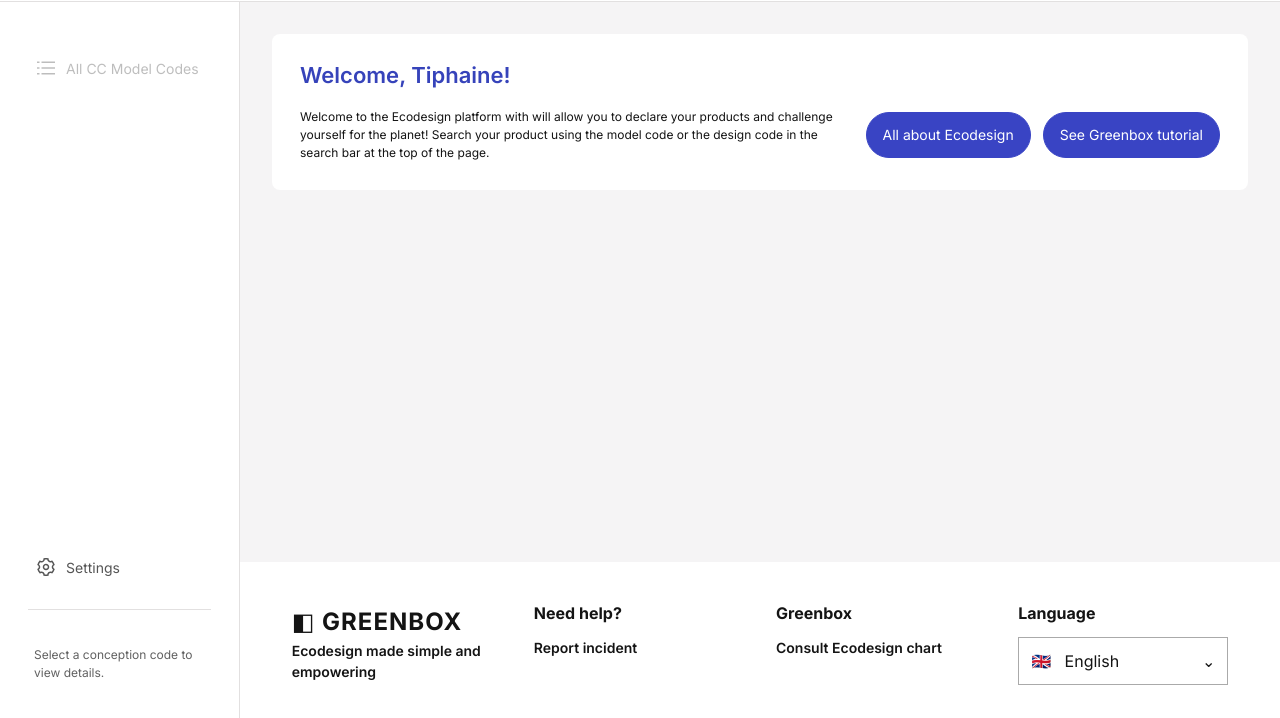
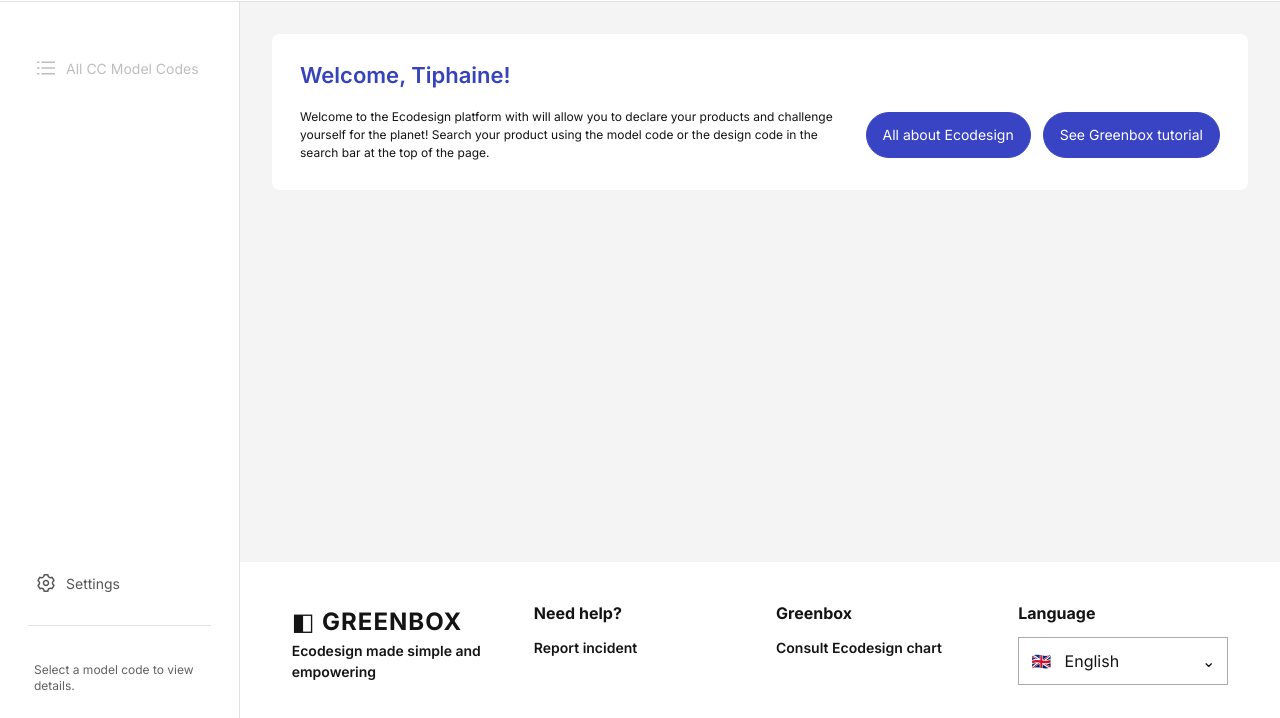
Before and after one commit to tiphaine-maes/greenbox-prototype, a plain HTML site: page index.html in a window 1280 px wide. Shown: the part 82-800 px from the top of the page. Drawn offline with Linux system fonts and the light colour scheme.

Commit message:
Hide generic model code sidebar heading
Co-authored-by: Copilot App <223556219+Copilot@users.noreply.github.com>

```diff
--- a/index.html
+++ b/index.html
@@ -80,9 +80,7 @@
     body.home-view #sidebar .nav-item { justify-content: flex-start; padding: 14px 18px; }
     body.home-view #sidebar [data-page="all-model-code"] { opacity: 0.38; }
     body.home-view #sidebar .model-nav-heading,
-    body.home-view #sidebar #model-subnav, body.home-view #sidebar #model-code-help { display: none !important; }
-    body:not(.home-view) .home-nav-help { display: none; }
-    .home-nav-help { margin: 12px 18px; font-size: 12px; color: #616161; }
+    body.home-view #sidebar #model-subnav { display: none !important; }
     .home-welcome { padding: 28px; border-radius: 8px; background: white; }
     .home-welcome h1 { margin: 0 0 20px; color: #3643BA; font-size: 22px; font-weight: 600 !important; }
     .home-welcome-content { display: grid; grid-template-columns: minmax(220px, 1fr) auto; align-items: center; gap: 20px; }
@@ -780,6 +778,7 @@
     #impact-more[aria-expanded="true"] svg { transform: rotate(180deg); }
     .synthesis-subnav { margin: 8px 0; display: flex; color: #3643BA; text-decoration: none; }
     .model-nav-heading { display: flex; align-items: center; gap: 8px; }
+    .model-nav-heading:not(.selected) { display: none; }
     .model-nav-heading #model-code-nav { flex: 1; min-width: 0; }
     .model-nav-heading .nav-label { white-space: normal; }
     .model-nav-heading.selected #model-code-nav { color: #616161; background: none; }
@@ -971,7 +970,6 @@
         </svg>
         <span class="nav-label">All CC Model Codes</span>
       </a>
-      <p class="home-nav-help">Select a conception code to view details.</p>
       <div class="nav-divider" role="separator"></div>
       <div class="model-nav-heading">
       <a id="model-code-nav" class="nav-item" aria-disabled="true" aria-describedby="model-code-help" data-page="model-code" style="display: flex; align-items: center; gap: 8px;" title="Model Code">
@@ -1389,9 +1387,7 @@
       updateTableHeader();
     }
     const sidebar = document.querySelector("#sidebar");
-    const homeNavHelp = document.querySelector(".home-nav-help");
-    sidebar.insertBefore(document.querySelector("#settings-nav"), homeNavHelp);
-    sidebar.insertBefore(document.querySelector(".nav-divider"), homeNavHelp);
+    sidebar.insertBefore(document.querySelector("#settings-nav"), document.querySelector(".nav-divider"));
     function updateTableHeader() {
       const table = document.querySelector(".models-table");
       if (document.querySelector("#models-view").hidden) {
```
